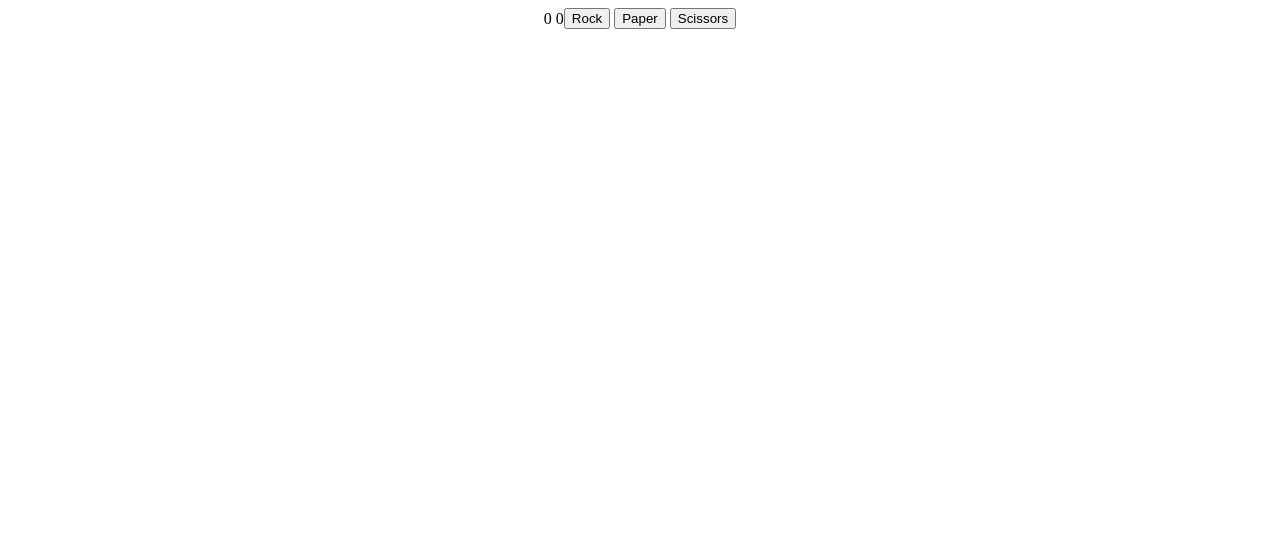
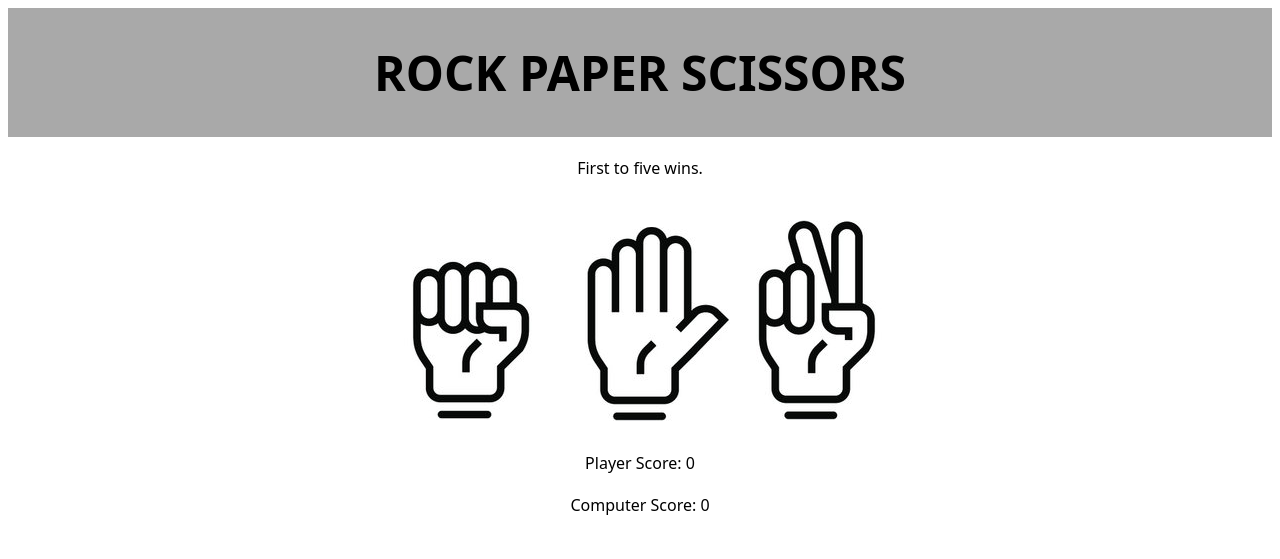
Before and after one commit to PMota173/Rock-Paper-Scissors, a plain HTML site: page index.html in a window 1280 px wide. Drawn offline with Linux system fonts and the light colour scheme.

Commit message:
Implements CSS and comments
Adds comments to the JavaScript code and also creates a visually appropriate interface for the program.

```diff
--- a/game.js
+++ b/game.js
@@ -1,7 +1,9 @@
+// Generates a random choice for the computer: "rock", "paper", or "scissors"
 function getComputerChoice()
 {
     let pick = Math.floor(Math.random() * 3);
 
+    // Convert the random number to a corresponding choice
     if (pick==0)
         return "rock";
     else if (pick==1)
@@ -9,11 +11,13 @@ function getComputerChoice()
     else return "scissors";
 }
 
+// Compares the computer's choice with the player's choice and determines the winner
 function playRound(playerChoice)
 {
     let computerChoice = getComputerChoice();
     if (playerChoice == "rock")
     {
+        // Determine the winner based on player and computer choices
         if (computerChoice == "paper")
         {
             return "COMPUTER";
@@ -59,6 +63,7 @@ function playRound(playerChoice)
     }
 }
 
+// Variables used to count points and ties, and to reference elements on the web page
 let computerScore = 0;
 let playerScore = 0;
 let ties = 0;
@@ -69,8 +74,10 @@ let winnerOfRoundDisplayed = document.querySelector(".winnerWas");
 let playerChoiceDisplayed = document.querySelector(".playerChoice");
 let computerChoiceDisplayed = document.querySelector(".computerChoice");
 
+// Updates the scores based on the winner of the round
 function updateScore(winnerOfRound)
 {
+    // Increment the appropriate score or tie count
     if(winnerOfRound == "COMPUTER")
     {
         return computerScore++;
@@ -84,49 +91,59 @@ function updateScore(winnerOfRound)
         return ties++;
     }
 }
-function updateScores() {
-    playerScoreDisplayed.textContent = playerScore;
-    computerScoreDisplayed.textContent = computerScore;
+
+// Updates and displays the scores on the webpage
+function updateDisplayedScores() {
+    playerScoreDisplayed.textContent = "Player Score: " + playerScore;
+    computerScoreDisplayed.textContent = "Computer Score: " + computerScore;
 }
 
+// Handles player choice selection and initiates a round of the game
 const playerChoiceRock = document.querySelector("#rock");
 playerChoiceRock.addEventListener('click', () => {
+    // Play a round with the player choosing "rock"
     let winnerOfRound = playRound("rock");
     playGame(winnerOfRound);
 });
-
 const playerChoicePaper = document.querySelector("#paper");
 playerChoicePaper.addEventListener('click', () => {
+    // Play a round with the player choosing "paper"
     let winnerOfRound = playRound("paper");
     playGame(winnerOfRound);
 });
-
 const playerChoiceScissors = document.querySelector("#scissors");
 playerChoiceScissors.addEventListener('click', () => {
+    // Play a round with the player choosing "scissors"
     let winnerOfRound = playRound("scissors");
     playGame(winnerOfRound);
 });
 
-updateScores();
+updateDisplayedScores();
 
+// Initiates a round of the game and updates scores and display
 function playGame(winnerOfRound)
 {
+    // Update scores and display
     updateScore(winnerOfRound);
-    updateScores();
+    updateDisplayedScores();
+
+    // Check if a player reached 5 points and declare winner
     if (computerScore == 5)
     {
         computerScore = 0;
         playerScore = 0;
         ties = 0;
-        updateScores();
-        winnerOfRoundDisplayed.textContent = winnerOfRound;
+        updateDisplayedScores();
+        winnerOfRoundDisplayed.textContent = winnerOfRound + " WON!";
     }
     else if (playerScore == 5)
     {
         computerScore = 0;
         playerScore = 0;
         ties = 0;
-        updateScores();
-        winnerOfRoundDisplayed.textContent = winnerOfRound;
+        updateDisplayedScores();
+
+        // Display the winner of the game
+        winnerOfRoundDisplayed.textContent = winnerOfRound + " WON!";
     }
 }
--- a/index.html
+++ b/index.html
@@ -8,25 +8,27 @@
     <link rel="stylesheet" href="style.css">
 </head>
 <body>
-    <div class="container">
 
-        <div class="computerChoice"></div>
-        <div class="playerChoice"></div>
+    <div class="header">
+        <h1>ROCK PAPER SCISSORS</h1>
+    </div>
+    <div class="tuturial">
+        First to five wins.
+    </div>
+
+    <div class="game">
+
+        <div class="buttons">
+            <button id="rock"><img src="images/pedra.png" alt=""></button>
+            <button id="paper"><img src="images/papel.png" alt=""></button>
+            <button id="scissors"><img src="images/tesoura.png" alt=""></button>
+        </div>
 
         <div id="points">
-            <span class="playerPoints"></span>
-            <span class="computerPoints"></span>
+                <div class="playerPoints"></div>
+                <div class="computerPoints"></div>
+                <div class="winnerWas"></div>
         </div>
-
-
-
-        <div class="buttons">
-            <button id="rock">Rock</button>
-            <button id="paper">Paper</button>
-            <button id="scissors">Scissors</button>
-        </div>
-
-        <div class="winnerWas"></div>
     </div>
 </body>
 </html>
--- a/style.css
+++ b/style.css
@@ -1,6 +1,62 @@
-.container {
-    width: 100%;
+* {
+    font-family: system-ui, -apple-system, BlinkMacSystemFont, 'Segoe UI', Roboto, Oxygen, Ubuntu, Cantarell, 'Open Sans', 'Helvetica Neue', sans-serif;
+}
+
+.header {
+    display: flex;
+    align-items: center;
+    justify-content: center;
+    font-size: x-large;
+    background-color:darkgrey;
+}
+
+.game {
+    display: block;
+    justify-content: center;
+    align-items: center;
+}
+
+.buttons {
     display: flex;
     align-items: center;
     justify-content: center;
 }
+.buttons #rock {
+    padding-bottom: 5px;
+}
+.buttons #scissors {
+    padding-bottom: 8px;
+}
+.buttons #paper {
+    padding-left: 40px;
+}
+
+button {
+    border-style: none;
+    background-color: white;
+    cursor: pointer;
+}
+
+.tuturial {
+    margin-top: 20px;
+    margin-bottom: 40px;
+    display: flex;
+    align-items: center;
+    justify-content: center;
+}
+
+#points {
+    display: flex;
+    align-items: center;
+    justify-content: center;
+    flex-direction: column;
+    margin-top: 20px;
+    gap: 20px;
+}
+
+.winnerWas{
+    margin-top: 20px;
+    font-size: x-large;
+    font-weight: bolder;
+    color: rgb(78, 78, 78);
+}
```
Also changed, not shown: images/computer.png (added), images/papel.png (added), images/pedra.png (added), images/tesoura.png (added).
